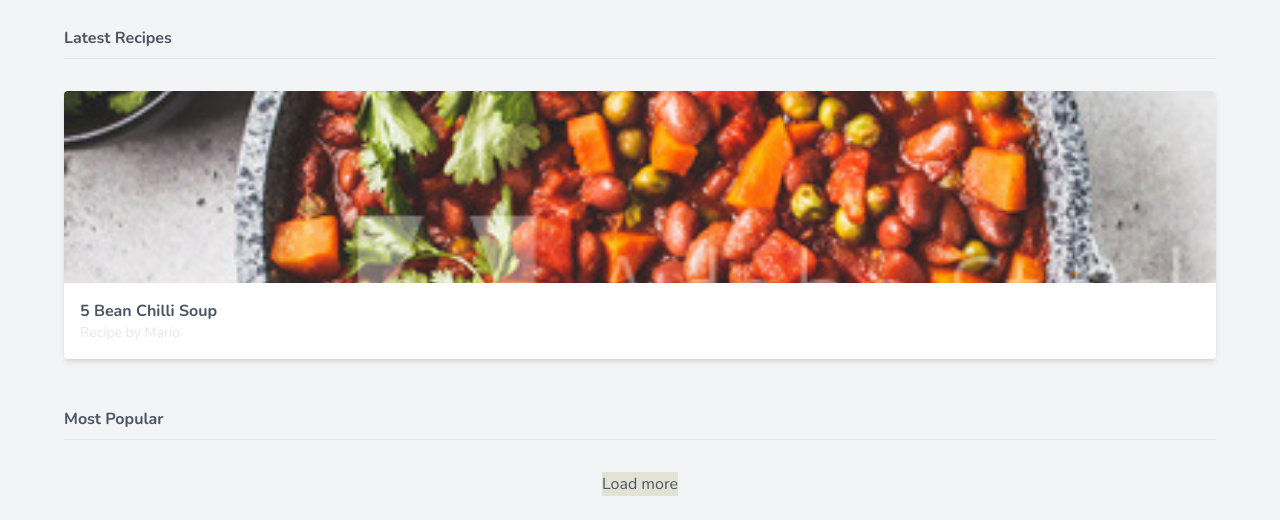
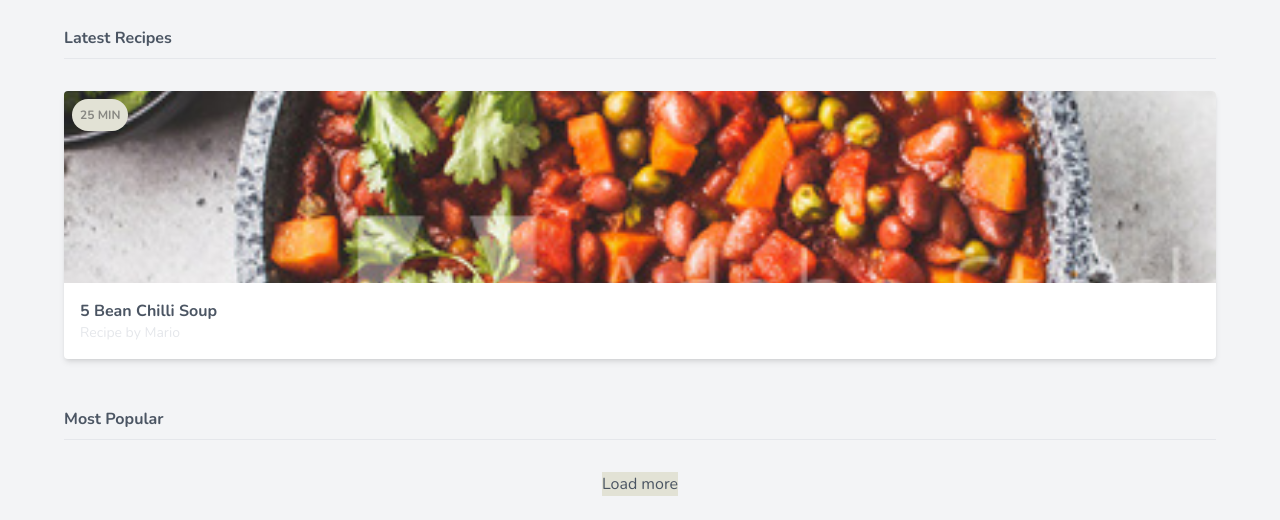
Before and after one commit to Okamiryuku/Tailwind-Demo, a website: page public/index.html in a window 1280 px wide. Shown: the part 291-811 px from the top of the page. Drawn offline with nearby package versions, Linux system fonts and the light colour scheme.

Commit message:
Added a timer badge

```diff
--- a/public/index.html
+++ b/public/index.html
@@ -50,11 +50,14 @@
 
                 <div class="mt-8">
                     <!-- card goes here -->
-                    <div class="bg-white rounded overflow-hidden shadow-md">
+                    <div class="bg-white rounded overflow-hidden shadow-md relative">
                         <img src="img/stew.jpg" alt="stew" class="w-full h-32 sm:h-48 object-cover">
                         <div class="m-4">
                             <span class="font-bold">5 Bean Chilli Soup</span>
                             <span class="block text-gray-200 text-sm">Recipe by Mario</span>
+                        </div>
+                        <div class="bg-secondary-100 text-secondary-200 text-xs uppercase font-bold rounded-full p-2 absolute top-0 ml-2 mt-2">
+                            <span>25 min</span>
                         </div>
                     </div>
                 </div>
```
Also changed, not shown: public/styles.css.
